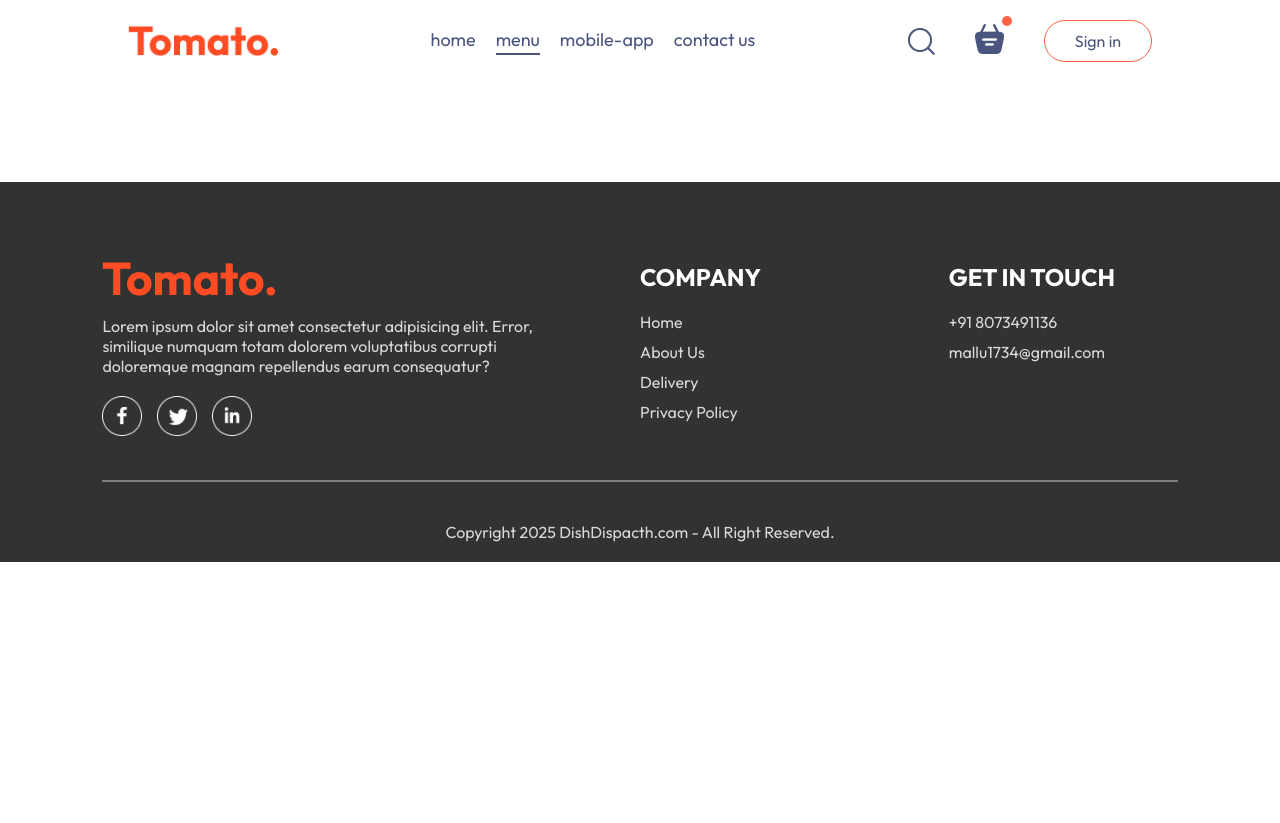
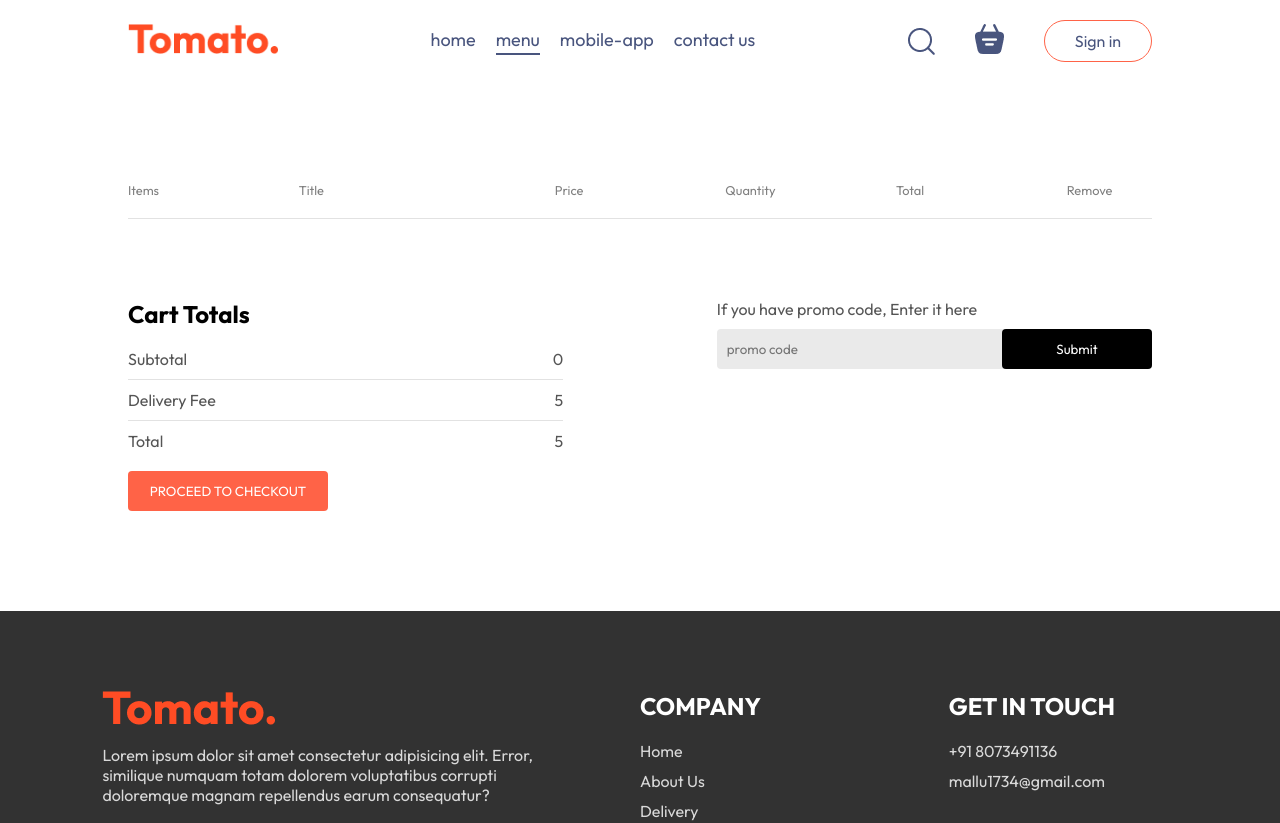
Before and after one commit to CMallesha/Food-Delivery-Application-Using-React-Js, a React (Vite) app: page /cart in a window 1280 px wide. Shown: the top 823 px of the page. Before the commit the page ends 800 px from the top, so only its background shows below. Built offline with nearby package versions, Linux system fonts and the light colour scheme.

Commit message:
cart functionality done

```diff
--- a/src/Components/LoginPopup/LoginPopup.css
+++ b/src/Components/LoginPopup/LoginPopup.css
@@ -0,0 +1,74 @@
+.login-popup {
+    position: absolute;
+    z-index: 1;
+    width: 100%;
+    height: 100%;
+    background-color: #00000090;
+    display: grid;
+}
+
+.login-popup-container {
+    place-self: center;
+    width: max(23vw, 330px);
+    color: #808080;
+    background-color: white;
+    display: flex;
+    flex-direction: column;
+    gap: 25px;
+    padding: 25px 30px;
+    border-radius: 8px;
+    font-size: 14px;
+    animation: fadeIn 0.5s;
+}
+
+.login-popup-title {
+    display: flex;
+    justify-content: space-between;
+    align-items: center;
+    color: black;
+}
+
+.login-popup-title img {
+    width: 16px;
+    cursor: pointer;
+}
+
+.login-popup-inputs {
+    display: flex;
+    flex-direction: column;
+    gap: 20px;
+}
+
+.login-popup-inputs input {
+    outline: none;
+    border: 1px solid #c9c9c9;
+    padding: 10px;
+    border-radius: 4px;
+}
+
+.login-popup-container button {
+    border: none;
+    padding: 10px;
+    border-radius: 4px;
+    color: white;
+    background-color:tomato;
+    font-size: 15px;
+    cursor: pointer;
+}
+
+.login-popup-condition {
+    display: flex;
+    align-items: start;
+    gap: 8px;
+    margin-top: -15px;
+}
+
+.login-popup-condition input {
+    margin-top: 5px;
+}
+
+.login-popup p span {
+    color: tomato;
+    font-weight: 500;
+    cursor: pointer;
+}
--- a/src/Components/Navbar/Navbar.jsx
+++ b/src/Components/Navbar/Navbar.jsx
@@ -1,17 +1,21 @@
-import React, { useState } from 'react'
+import React, { useContext, useState } from 'react'
 import './Navbar.css'
 import { assets } from '../../assets/assets'
+import { Link } from 'react-router-dom';
+import { StoreContext } from '../../Context/StoreContext';
 
 const Navbar = ({setShowLogin}) => {
 
   const [menu, setMenu]=useState("menu");
 
+  const {getTotalCartAmount}=useContext(StoreContext);
+
   return (
     <div className='navbar'>
-        <img src={assets.logo} alt="" className="logo" />
+        <Link to='/'><img src={assets.logo} alt="" className="logo" /></Link>
 
         <ul className="navbar-menu">
-            <li onClick={()=>setMenu("home")} className={menu=="home"?"active":""}>home</li>
+            <Link to='/' onClick={()=>setMenu("home")} className={menu=="home"?"active":""}>home</Link>
             <li onClick={()=>setMenu("menu")} className={menu=="menu"?"active":""}>menu</li>
             <li onClick={()=>setMenu("mobile-app")} className={menu=="mobile-app"?"active":""}>mobile-app</li>
             <li onClick={()=>setMenu("contact-us")} className={menu=="contact-us"?"active":""}>contact us</li>
@@ -20,8 +24,8 @@
         <div className="navbar-right">
             <img src={assets.search_icon} alt="" />
             <div className="navbar-search-icon">
-                <img src={assets.basket_icon} alt="" />
-                <div className="dot"></div>
+                <Link to='/cart'><img src={assets.basket_icon} alt="" /></Link>
+                <div className={getTotalCartAmount()===0?"":'dot'}></div>
             </div>
             <button onClick={()=>setShowLogin(true)}>Sign in</button>
         </div>
--- a/src/Context/StoreContext.jsx
+++ b/src/Context/StoreContext.jsx
@@ -4,30 +4,40 @@
 
 const StoreContextProvider = (props) => {
 
-    const [cartItems,setCartItems]=useState({});
+    const [cartItems, setCartItems] = useState({});
 
-    const addToCart=(itemId)=>{
-        if(!cartItems[itemId]){
-            setCartItems((prev)=>({...prev,[itemId]:1}))
-        }else{
-            setCartItems((prev)=>({...prev,[itemId]:prev[itemId]+1}))
+    const addToCart = (itemId) => {
+        if (!cartItems[itemId]) {
+            setCartItems((prev) => ({ ...prev, [itemId]: 1 }))
+        } else {
+            setCartItems((prev) => ({ ...prev, [itemId]: prev[itemId] + 1 }))
         }
     }
 
-    const removeFromCart=(itemId)=>{
-        setCartItems((prev)=>({...prev,[itemId]:prev[itemId]-1}))
+    const removeFromCart = (itemId) => {
+        setCartItems((prev) => ({ ...prev, [itemId]: prev[itemId] - 1 }))
     }
 
-    useEffect(()=>{
-        console.log(cartItems)
-    },[cartItems])
+    const getTotalCartAmount = () => {
+        let totalAmount = 0;
+        for (const item in cartItems) {
+
+            if (cartItems[item] > 0) {
+                let itemInfo = food_list.find((product) => product._id === item)
+                totalAmount += itemInfo.price * cartItems[item];
+            }
+
+        }
+        return totalAmount;
+    }
 
     const contextValue = {
-         food_list,
-         cartItems,
-         setCartItems,
-         addToCart,
-         removeFromCart
+        food_list,
+        cartItems,
+        setCartItems,
+        addToCart,
+        removeFromCart,
+        getTotalCartAmount
     }
 
 
--- a/src/Pages/Cart/Cart.css
+++ b/src/Pages/Cart/Cart.css
@@ -0,0 +1,90 @@
+.cart {
+    margin-top: 100px;
+}
+
+.cart-items-title {
+    display: grid;
+    grid-template-columns: 1fr 1.5fr 1fr 1fr 1fr 0.5fr;
+    align-items: center;
+    color: grey;
+    font-size: max(1vw, 12px);
+}
+
+.cart-items-item {
+    margin: 10px 0px;
+    color: black;
+}
+
+.cart-items-item img {
+    width: 50px;
+}
+
+.cart hr {
+    height: 1px;
+    background-color: #e2e2e2;
+    border: none;
+}
+
+.cart-bottom {
+    margin-top: 80px;
+    display: flex;
+    justify-content: space-between;
+    gap: max(12vw, 20px)
+}
+
+.cart-total {
+    flex: 1;
+    display: flex;
+    flex-direction: column;
+    gap: 20px;
+}
+
+.cart-total-details {
+    display: flex;
+    justify-content: space-between;
+    color: #555;
+}
+
+.cart-total hr {
+    margin: 10px 0px;
+}
+.cart-total button{
+    border: none;
+    color: white;
+    background-color: tomato;
+    width: max(15vw, 200px);
+    padding: 12px 0px;
+    border-radius: 4px;
+    cursor: pointer;
+}
+
+.cart-promocode {
+    flex: 1;
+}
+
+.cart-promocode p {
+    color: #555;
+}
+
+.cart-promocode-input {
+    margin-top: 10px;
+    display: flex;
+    justify-content: space-between;
+    align-items: center;
+    background-color: #eaeaea;
+    border-radius: 4px;
+}
+.cart-promocode-input input {
+    background: transparent;
+    border: none;
+    outline: none;
+    padding-left: 10px;
+}
+.cart-promocode-input button{
+    width: max(10vw,150px);
+    padding: 12px 5px;
+    background-color: black;
+    border: none;
+    color: white;
+    border-radius: 4px;
+}
--- a/src/Pages/Cart/Cart.jsx
+++ b/src/Pages/Cart/Cart.jsx
@@ -1,10 +1,73 @@
-import React from 'react'
+import React, { useContext } from 'react'
 import './Cart.css'
+import { StoreContext } from '../../Context/StoreContext'
 
 const Cart = () => {
+
+  const { cartItems, food_list, removeFromCart, getTotalCartAmount } = useContext(StoreContext)
+
   return (
-    <div>
-
+    <div className='cart'>
+      <div className="cart-items">
+        <div className="cart-items-title">
+          <p>Items</p>
+          <p>Title</p>
+          <p>Price</p>
+          <p>Quantity</p>
+          <p>Total</p>
+          <p>Remove</p>
+        </div>
+        <br />
+        <hr />
+        {food_list.map((item, index) => {
+          if (cartItems[item._id] > 0) {
+            return (
+              <div>
+                <div className='cart-items-title cart-items-item'>
+                  <img src={item.image} alt='' />
+                  <p>{item.name}</p>
+                  <p>${item.price}</p>
+                  <p>{cartItems[item._id]}</p>
+                  <p>${item.price * cartItems[item._id]}</p>
+                  <p onClick={()=>removeFromCart(item._id)} className='cross '>X</p>
+                </div>
+                <hr></hr>
+              </div>
+            )
+          }
+        })}
+      </div>
+            <div className='cart-bottom'>
+              <div className='cart-total'>
+                <h2>Cart Totals</h2>
+                <div>
+                  <div className='cart-total-details'>
+                    <p>Subtotal</p>
+                    <p>{getTotalCartAmount()}</p>
+                  </div>
+                  <hr></hr>
+                  <div className='cart-total-details'>
+                  <p>Delivery Fee</p>
+                  <p>{5}</p>
+                  </div>
+                  <hr></hr>
+                  <div className='cart-total-details'>
+                  <p>Total</p>
+                  <p>{getTotalCartAmount()+5}</p>
+                  </div>
+                </div>
+                <button>PROCEED TO CHECKOUT</button>
+              </div>
+               <div className="cart-promocode">
+                <div>
+                  <p>If you have promo code, Enter it here</p>
+                  <div className='cart-promocode-input'>
+                    <input type='text' placeholder='promo code'></input>
+                    <button>Submit</button>
+                  </div>
+                </div>
+               </div>
+            </div>
     </div>
   )
 }
```
